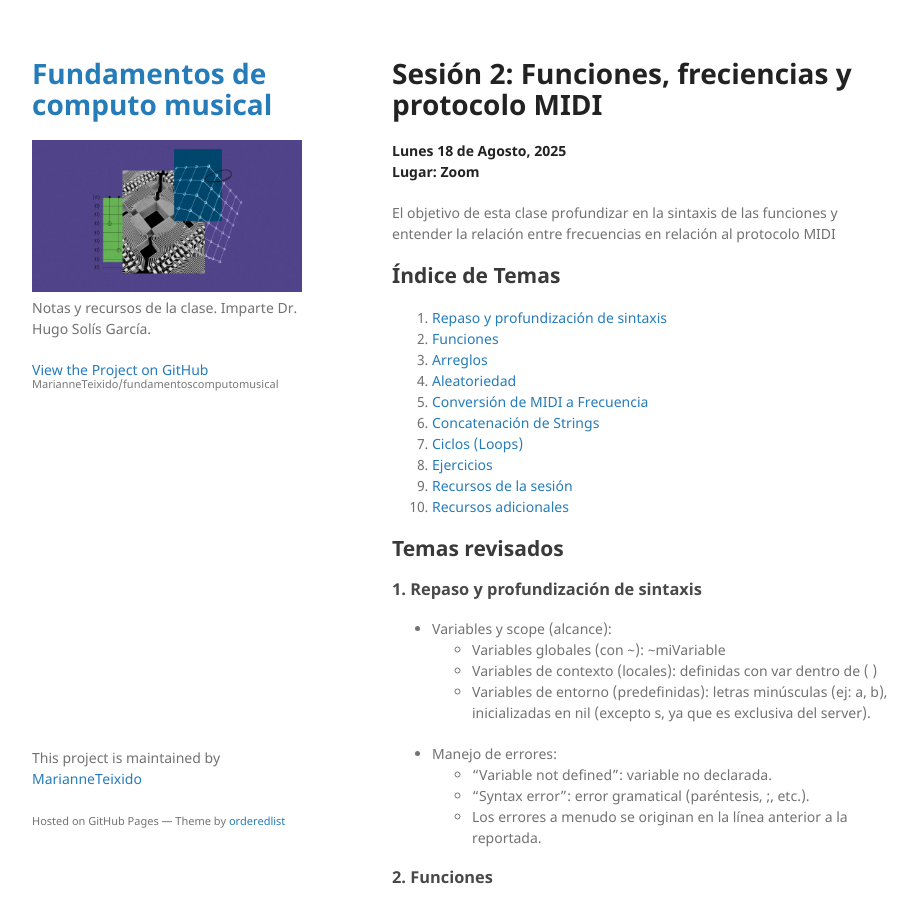
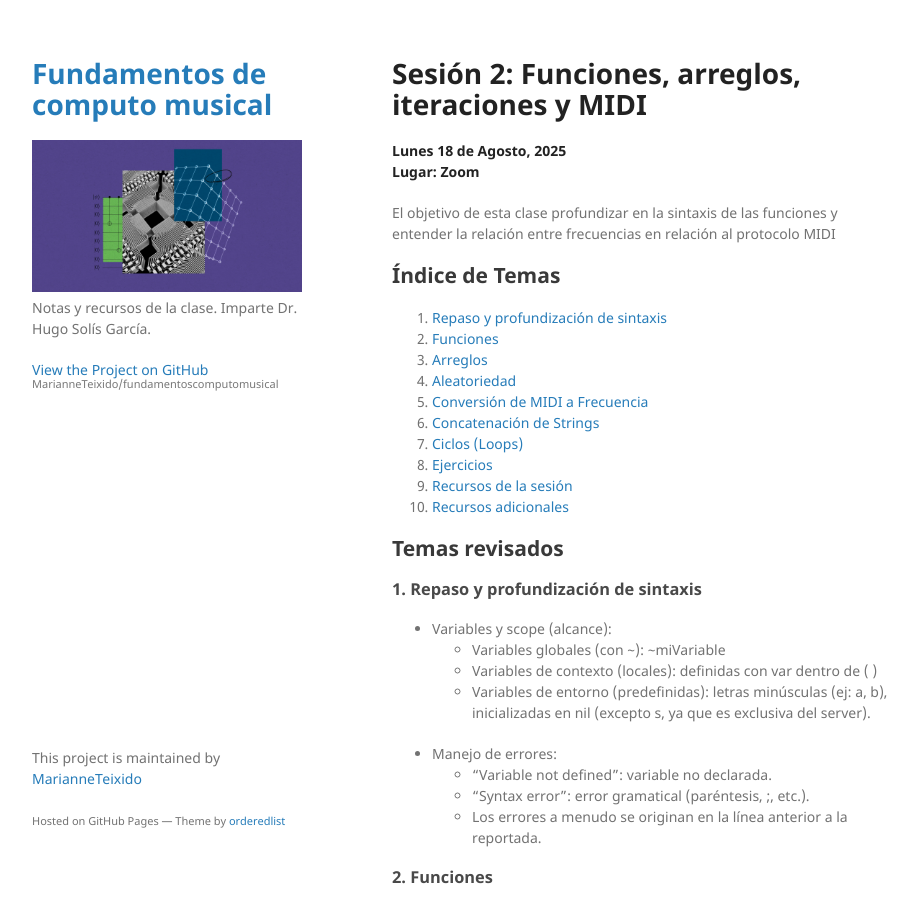
Before and after one commit to MarianneTeixido/fundamentoscomputomusical, a Jekyll site: the page built from docs/clase02.md, in a window 1280 px wide and 900 px high. Shown: the whole window, without its empty margins (178-1095 px from the left). Built offline with Jekyll 4.4.1, drawn with Linux system fonts in a browser that asks for light colours; our own code applies the rules of GitHub Pages for plain Markdown files.

Commit message:
[fix] title sesion2

```diff
--- a/docs/clase02.md
+++ b/docs/clase02.md
@@ -1,4 +1,4 @@
-# Sesión 2: Funciones, freciencias y protocolo MIDI
+# Sesión 2: Funciones, arreglos, iteraciones y MIDI
 __Lunes 18 de Agosto, 2025__
 __Lugar: Zoom__
 
```
